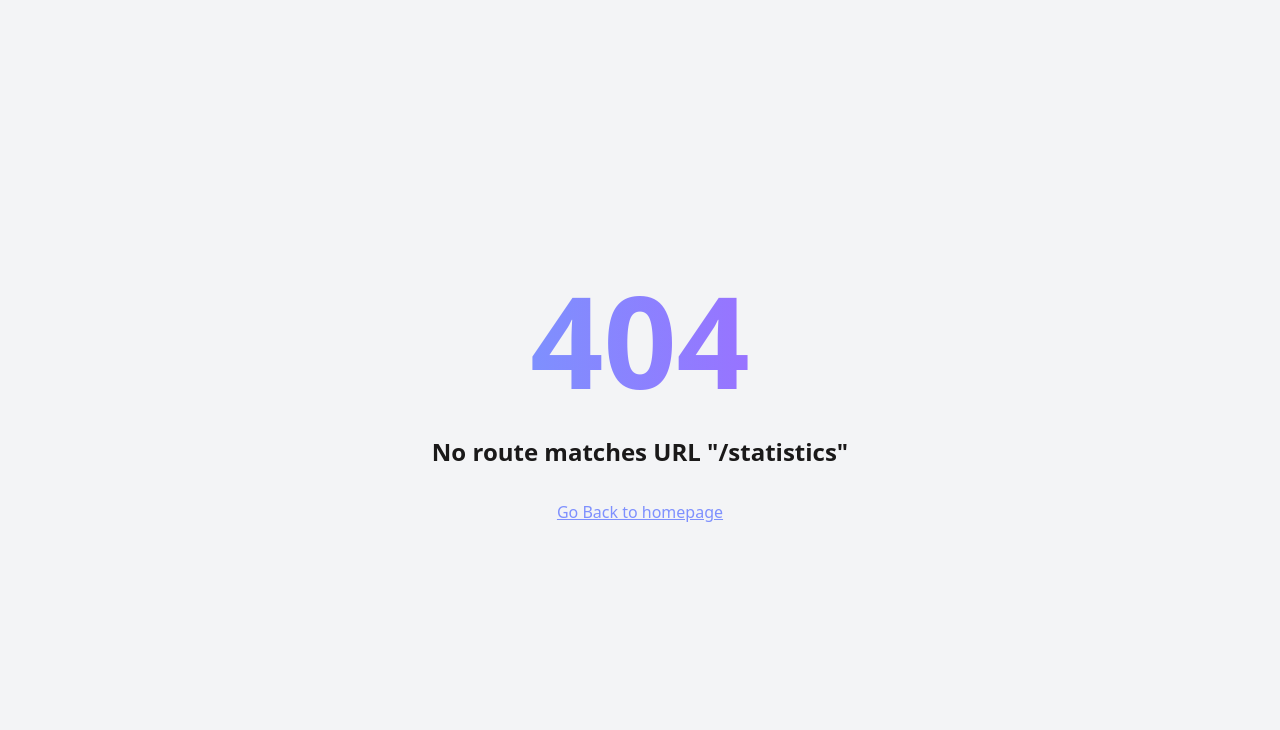
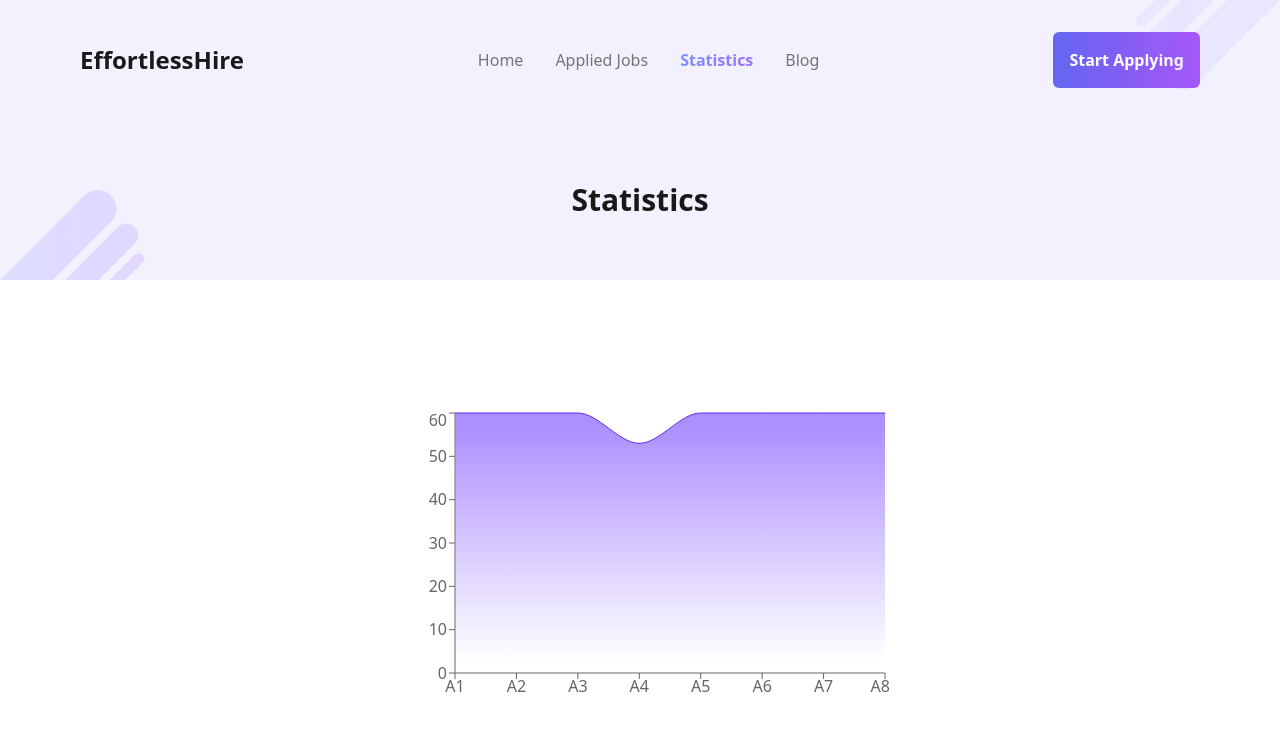
Before and after one commit to Rownokzahan/effortless-hire, a React (Vite) app: page /statistics in a window 1280 px wide. Before the commit this address had no page. Shown: the top 730 px of the page. Built offline with nearby package versions, Linux system fonts and the light colour scheme.

Commit message:
Create Statistics Component

```diff
--- a/package.json
+++ b/package.json
@@ -13,7 +13,8 @@
     "react-dom": "^18.2.0",
     "react-hot-toast": "^2.4.0",
     "react-icons": "^4.8.0",
-    "react-router-dom": "^6.10.0"
+    "react-router-dom": "^6.10.0",
+    "recharts": "^2.5.0"
   },
   "devDependencies": {
     "@types/react": "^18.0.28",
--- /dev/null
+++ b/src/components/Statistics.jsx
@@ -0,0 +1,53 @@
+import React from 'react';
+import { AreaChart, Area, XAxis, YAxis, Tooltip } from 'recharts';
+import Banner from './Banner';
+
+const data = [
+    { id: 'A1', name: 'Assignment 1', mark: 60 },
+    { id: 'A2', name: 'Assignment 2', mark: 60 },
+    { id: 'A3', name: 'Assignment 3', mark: 60 },
+    { id: 'A4', name: 'Assignment 4', mark: 53 },
+    { id: 'A5', name: 'Assignment 5', mark: 60 },
+    { id: 'A6', name: 'Assignment 6', mark: 60 },
+    { id: 'A7', name: 'Assignment 7', mark: 60 },
+    { id: 'A8', name: 'Assignment 8', mark: 60 },
+];
+
+const CustomTooltip = ({ active, payload }) => {
+    if (active) {
+        const { name, mark } = payload[0].payload;
+        return (
+            <div className="p-2 bg-black text-white rounded-md">
+                <h5>{name}</h5>
+                <p>Obtain Mark :{mark}</p>
+            </div>
+        );
+    }
+
+    return null;
+};
+
+const Statistics = () => {
+    return (
+        <>
+            <Banner>Statistics</Banner>
+
+            <div className='mx-2 md:mx-10 lg:mx-20 my-16 md:my-32 flex justify-center'>
+                <AreaChart width={500} height={300} data={data} >
+                    <defs>
+                        <linearGradient id="color" x1="0" y1="0" x2="0" y2="1">
+                            <stop offset="5%" stopColor="#9873FF" stopOpacity={0.8} />
+                            <stop offset="95%" stopColor="#9873FF" stopOpacity={0} />
+                        </linearGradient>
+                    </defs>
+                    <XAxis dataKey="id" />
+                    <YAxis type="number" domain={[0, 60]} ticks={[0, 10, 20, 30, 40, 50, 60]} tickCount={7} />
+                    <Tooltip content={<CustomTooltip />} />
+                    <Area type="monotone" dataKey="mark" stroke="#602bf3" fillOpacity={1} fill="url(#color)" />
+                </AreaChart>
+            </div>
+        </>
+    );
+};
+
+export default Statistics;
--- a/src/main.jsx
+++ b/src/main.jsx
@@ -12,6 +12,7 @@ import { AppliedJobsLoader } from './Loaders/AppliedJobsLoader'
 import { Toaster } from 'react-hot-toast'
 import ErrorPage from './components/ErrorPage'
 import Blog from './components/Blog'
+import Statistics from './components/Statistics'
 
 const router = createBrowserRouter([
   {
@@ -38,6 +39,11 @@ const router = createBrowserRouter([
       },
 
       {
+        path: '/statistics',
+        element: <Statistics />,
+      },
+
+      {
         path: '/blog',
         element: <Blog />,
       },
```
Also changed, not shown: 1 other file (tests, documents, lock files or other folders).
